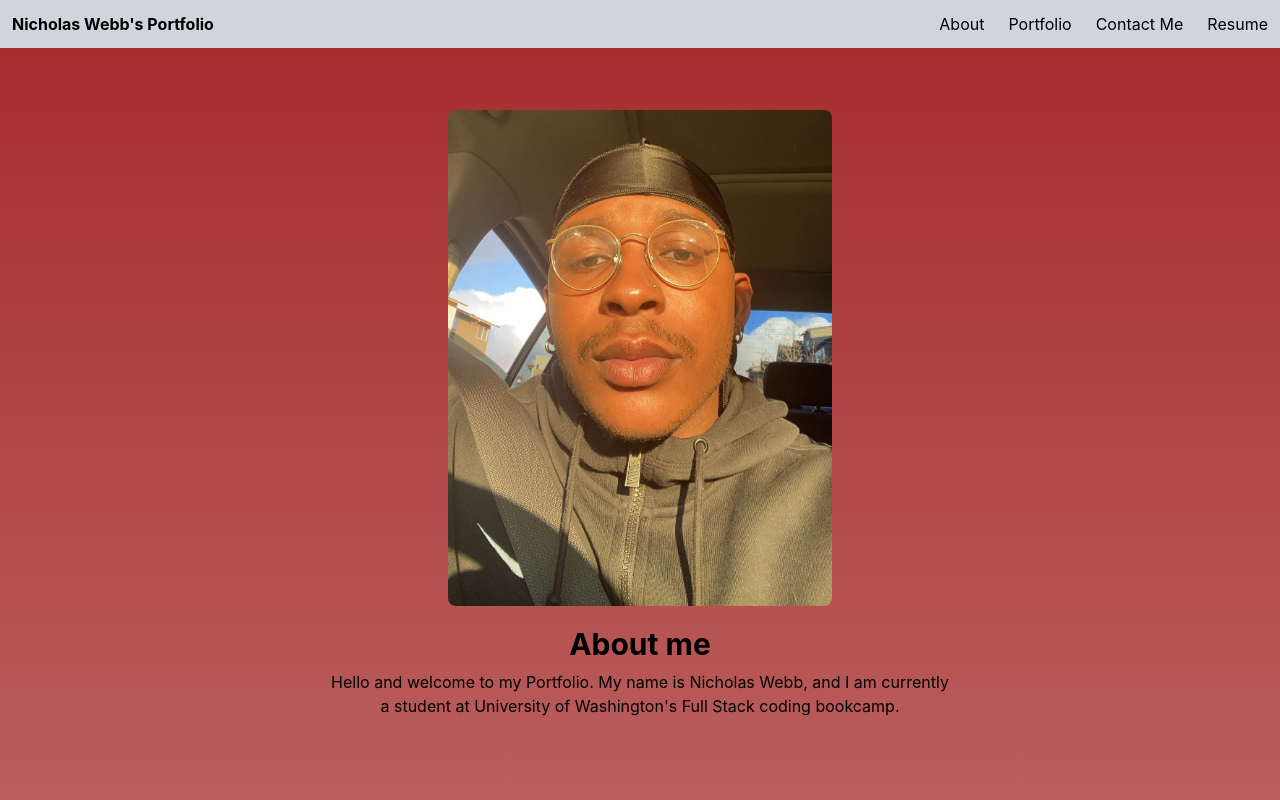
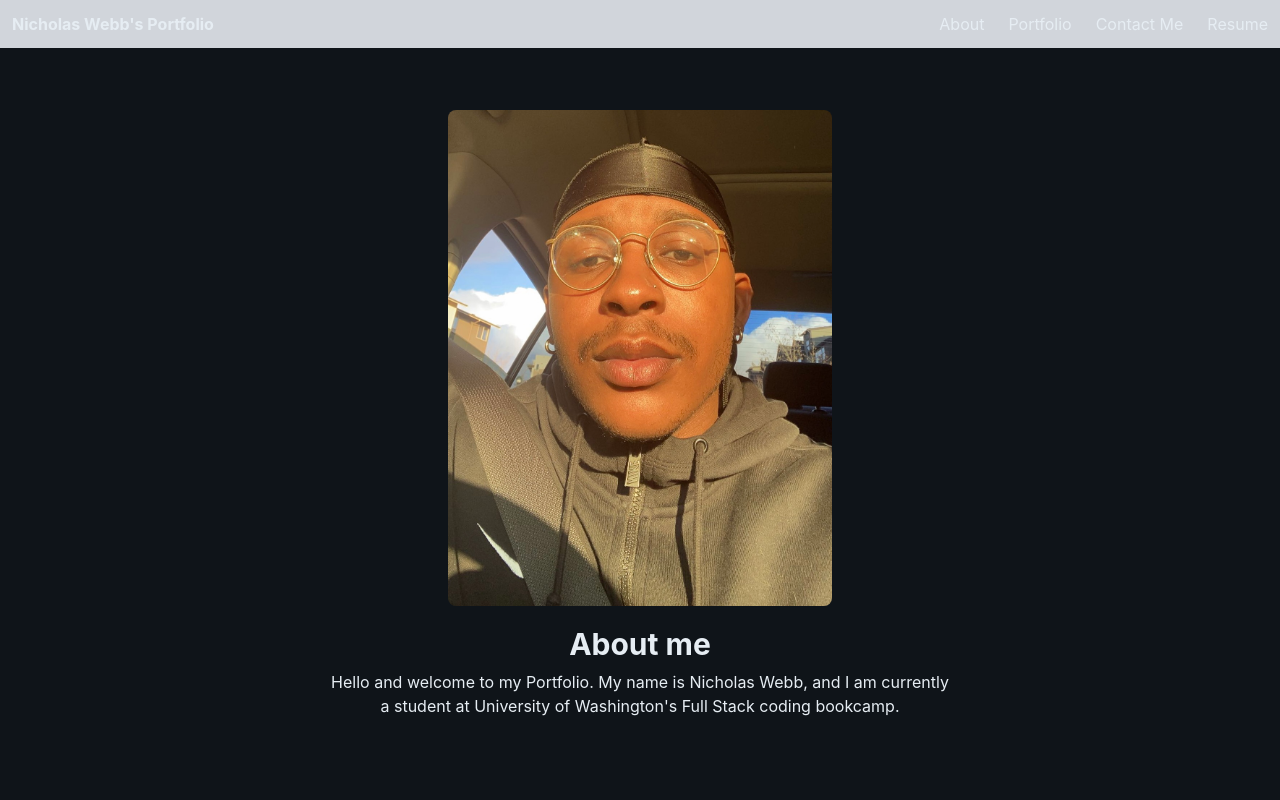
Before and after one commit to Kingnick253/portfolio-react, a React (Create React App) app: page / in a window 1280 px wide. Shown: the top 800 px of the page. Built offline with nearby package versions, Linux system fonts and the light colour scheme.

Commit message:
Changed background color and font

```diff
--- a/src/index.css
+++ b/src/index.css
@@ -1,11 +1,13 @@
 body {
   margin: 0;
-  font-family: -apple-system, BlinkMacSystemFont, 'Segoe UI', 'Roboto', 'Oxygen',
+  font-family: 'Inter', -apple-system, BlinkMacSystemFont, 'Segoe UI', 'Roboto', 'Oxygen',
     'Ubuntu', 'Cantarell', 'Fira Sans', 'Droid Sans', 'Helvetica Neue',
     sans-serif;
   -webkit-font-smoothing: antialiased;
   -moz-osx-font-smoothing: grayscale;
-  background-image: linear-gradient(180deg, brown,white);
+  background: #0f1419;
+  color: #e6edf3;
+  line-height: 1.6;
 }
 
 code {
```
